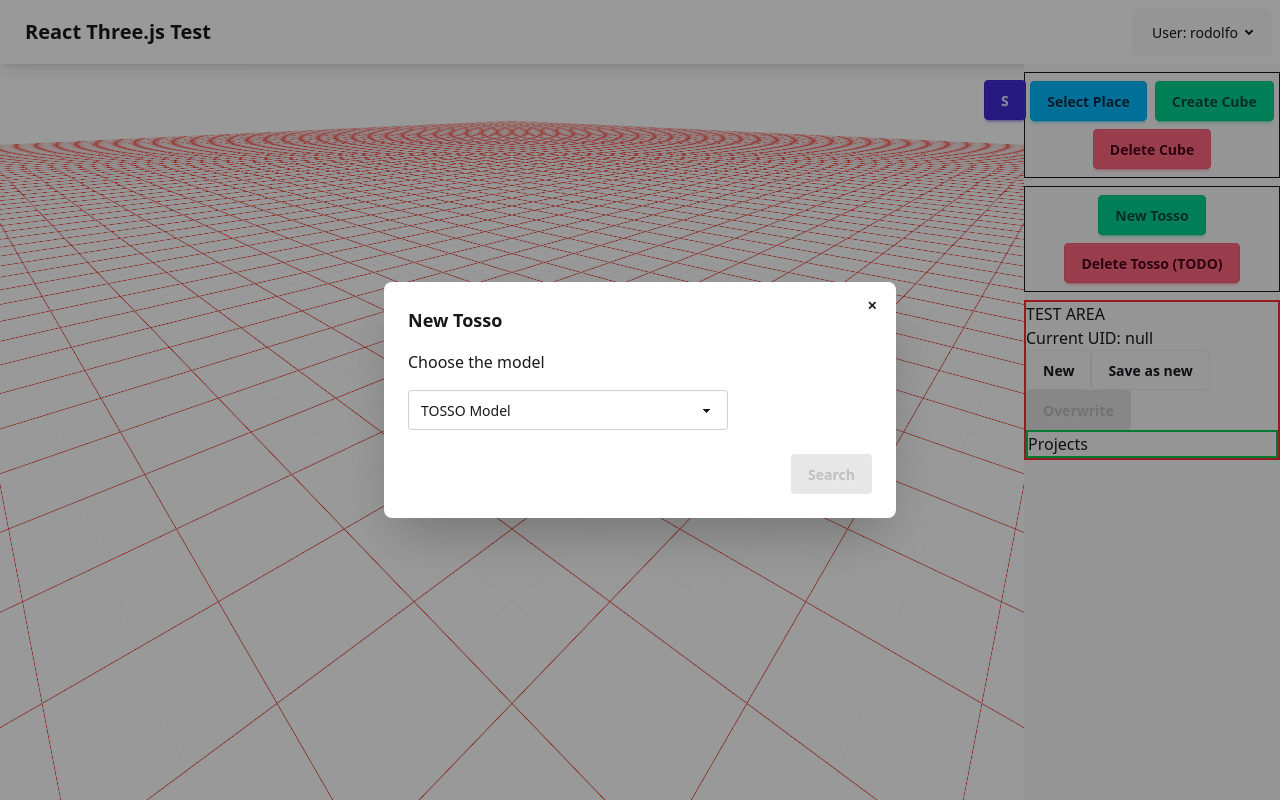
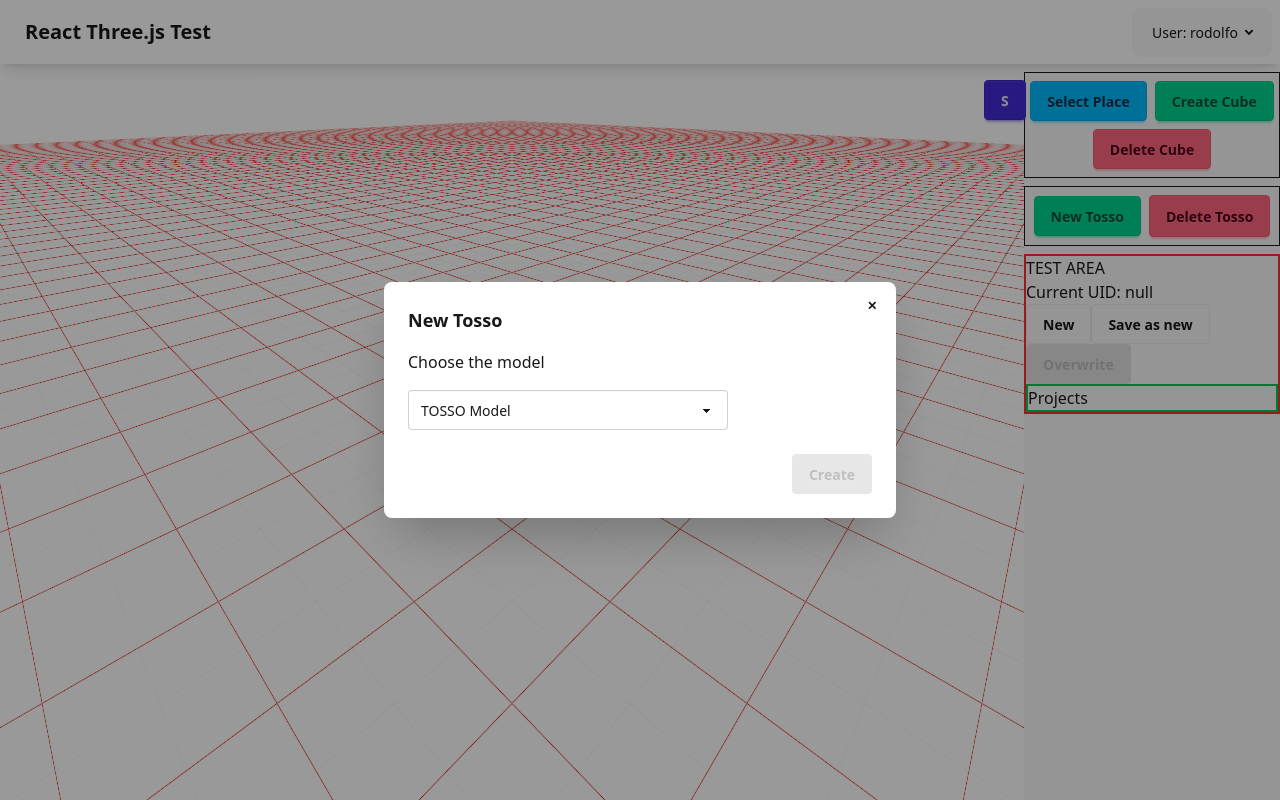
Before and after one commit to eisterman/react-three-test, a React (Vite) app: page / in a window 1280 px wide. Both pictures are taken after a click on the button "New Tosso". Built offline with nearby package versions, Linux system fonts and the light colour scheme.

Commit message:
Fix model rendering bug and add DeleteTosso
The bug was that during model loading, <Gltf> raised a suspension that was not catched by a suspense boundary inside the canvas. This caused a full remount of the canvas/page, glitching the state of some components, like trying to act with a ref null.

```diff
--- /dev/null
+++ b/src/components/CanvasLoading.tsx
@@ -0,0 +1,18 @@
+import { Html, useProgress } from '@react-three/drei';
+import type { CSSProperties } from 'react';
+
+export default function CanvasLoading() {
+  const { progress } = useProgress();
+  const intProg = Number(progress).toFixed(0);
+  return (
+    <Html fullscreen>
+      <div className='bg-black/50 h-full w-full flex justify-center items-center'>
+        <div className='bg-base-100 rounded-xl shadow-xl p-2'>
+          <div className='radial-progress' style={{ '--value': intProg } as CSSProperties}>
+            {intProg}%
+          </div>
+        </div>
+      </div>
+    </Html>
+  );
+}
--- a/src/components/Sidebar.tsx
+++ b/src/components/Sidebar.tsx
@@ -4,7 +4,7 @@ import PlaceDialog from '@/components/PlaceDialog.tsx';
 import { useProjectStore } from '@/stores/useProjectStore.ts';
 import { Euler } from 'three';
 import { TestArea } from '@/components/TestArea.tsx';
-import type { TObjType } from '@/types.ts';
+import type { TObject, TObjType } from '@/types.ts';
 
 function CreateTossoBtnDialog() {
   const formId = useId();
@@ -52,7 +52,7 @@ function CreateTossoBtnDialog() {
           </form>
           <div className='modal-action'>
             <button form={formId} type='submit' className={'btn'} disabled={modelState === 'empty'}>
-              Search
+              Create
             </button>
           </div>
         </div>
@@ -61,6 +61,34 @@ function CreateTossoBtnDialog() {
         </form>
       </dialog>
     </>
+  );
+}
+
+function DeleteTossoLink({ tobj }: { tobj: TObject & { uid: string } }) {
+  const position = `${tobj.position[0].toFixed(1)},${tobj.position[1].toFixed(1)},${tobj.position[2].toFixed(1)}`;
+  const removeTObject = useProjectStore((state) => state.removeTObject);
+  return (
+    <li>
+      <a onClick={() => removeTObject(tobj.uid)}>
+        {tobj.objType}:{position}
+      </a>
+    </li>
+  );
+}
+
+function DeleteTossoDropdown() {
+  const tobjs = useProjectStore((state) => state.tobjs);
+
+  // TODO: Replace with shadcn
+  return (
+    <details className='dropdown dropdown-end'>
+      <summary className='btn btn-error'>Delete Tosso</summary>
+      <ul className='menu dropdown-content bg-base-100 rounded-box w-52 p-2 shadow-sm z-1'>
+        {tobjs.map((t) => (
+          <DeleteTossoLink tobj={t} key={t.uid} />
+        ))}
+      </ul>
+    </details>
   );
 }
 
@@ -99,16 +127,7 @@ export function Sidebar({ className }: { className?: string }) {
       </div>
       <div className={'flex flex-row flex-wrap items-center justify-center gap-2 my-2 border py-2'}>
         <CreateTossoBtnDialog />
-        <button
-          className='btn btn-error'
-          onClick={() => {
-            if (cubes.length > 0) {
-              removeCube(cubes[0].uid);
-            }
-          }}
-        >
-          Delete Tosso (TODO)
-        </button>
+        <DeleteTossoDropdown />
       </div>
       <PlaceDialog ref={placeDialog} />
       <TestArea />
--- a/src/components/TestArea.tsx
+++ b/src/components/TestArea.tsx
@@ -74,7 +74,7 @@ export function TestArea() {
   const remoteUid = useProjectStore((state) => state.remoteUid);
   const projectsUids = useBackendStore((state) => state.projects);
   return (
-    <div className='border-red-500 border-2'>
+    <div className='border-red-500 border-2 grow'>
       <p>TEST AREA</p>
       <p>Current UID: {remoteUid ?? 'null'}</p>
       <div>
@@ -82,7 +82,7 @@ export function TestArea() {
         <SaveProjectBtn />
         <OverwriteProjectBtn />
       </div>
-      <div className='border-green-500 border-2'>
+      <div className='border-green-500 border-2 overflow-y-auto'>
         <p>Projects</p>
         <ul>
           {Object.keys(projectsUids).map((uid) => (
--- a/src/components/ThreeCanvas.tsx
+++ b/src/components/ThreeCanvas.tsx
@@ -1,4 +1,4 @@
-import { useEffect, useRef, useState } from 'react';
+import { Suspense, useEffect, useRef, useState } from 'react';
 import { Canvas } from '@react-three/fiber';
 import { Gltf, Grid, OrbitControls, TransformControls } from '@react-three/drei';
 import { BoxGeometry, type Group, Texture, TextureLoader } from 'three';
@@ -6,6 +6,11 @@ import { useProjectStore } from '@/stores/useProjectStore.ts';
 import type { Cube, Rectangle, TObject, TObjType } from '@/types.ts';
 import tossoEasyUrl from '@/assets/models/tossoeasy-sp.glb?url';
 import tossoEcoUrl from '@/assets/models/tosso_eco_S-2x1.glb?url';
+import CanvasLoading from '@/components/CanvasLoading.tsx';
+
+// Preload models to prevent strange re-rendering at a model load
+// useGLTF.preload(tossoEasyUrl);
+// useGLTF.preload(tossoEcoUrl);
 
 async function fetchMapObjUrl(l: Rectangle) {
   const mapStyle = 'satellite-v9'; // or 'satellite-streets-v12'
@@ -96,7 +101,7 @@ function getModelUrl(tot: TObjType): string {
 
 function TossoModelObject({ tobj }: { tobj: TObject & { uid: string } }) {
   const [mode, setMode] = useState<'translate' | 'rotate' | null>(null);
-  const myGroup = useRef<Group>(null!);
+  const myGroup = useRef<Group | null>(null!);
   const modelUrl = getModelUrl(tobj.objType);
   const updateTObject = useProjectStore((state) => state.updateTObject);
 
@@ -111,10 +116,10 @@ function TossoModelObject({ tobj }: { tobj: TObject & { uid: string } }) {
   }
 
   return (
-    <>
-      {mode !== null && (
+    <Suspense fallback={<CanvasLoading />}>
+      {myGroup.current !== null && mode !== null && (
         <TransformControls
-          object={myGroup}
+          object={myGroup.current}
           mode={mode ?? undefined}
           showX={mode !== 'rotate'}
           showY={mode === 'rotate'}
@@ -137,7 +142,7 @@ function TossoModelObject({ tobj }: { tobj: TObject & { uid: string } }) {
         position={tobj.position}
         rotation={tobj.rotation}
       ></Gltf>
-    </>
+    </Suspense>
   );
 }
 
@@ -156,6 +161,7 @@ export default function ThreeCanvas() {
   const cubes = useProjectStore((state) => state.cubes);
   return (
     <Canvas camera={{ position: [3, 3, 3], fov: 75 }}>
+      <Suspense fallback={<CanvasLoading />}>
         {cubes.map((cube) => (
           <RotatingCube cube={cube} key={cube.uid} />
         ))}
@@ -165,6 +171,7 @@ export default function ThreeCanvas() {
         <ambientLight intensity={0.3} />
         <Grid cellColor={'white'} sectionColor={'red'} infiniteGrid />
         <OrbitControls makeDefault />
+      </Suspense>
     </Canvas>
   );
 }
--- a/src/routes/index.tsx
+++ b/src/routes/index.tsx
@@ -42,12 +42,12 @@ function Index() {
     <div className={'flex flex-col h-full w-full'}>
       <Navbar></Navbar>
       <div className={'h-full w-full flex flex-col md:flex-row'}>
-        <div className={canvasW}>
+        <div className={clsx('relative z-0', canvasW)}>
           <ThreeCanvas></ThreeCanvas>
         </div>
-        <div className={clsx('relative', sideW)}>
+        <div className={clsx('relative z-10', sideW)}>
           <Activity mode={sidebarMode}>
-            <Sidebar className='h-full overflow-y-auto'></Sidebar>
+            <Sidebar className='h-full'></Sidebar>
           </Activity>
           <button
             className={
```
Lines whose indentation alone changed are shown as unchanged.
